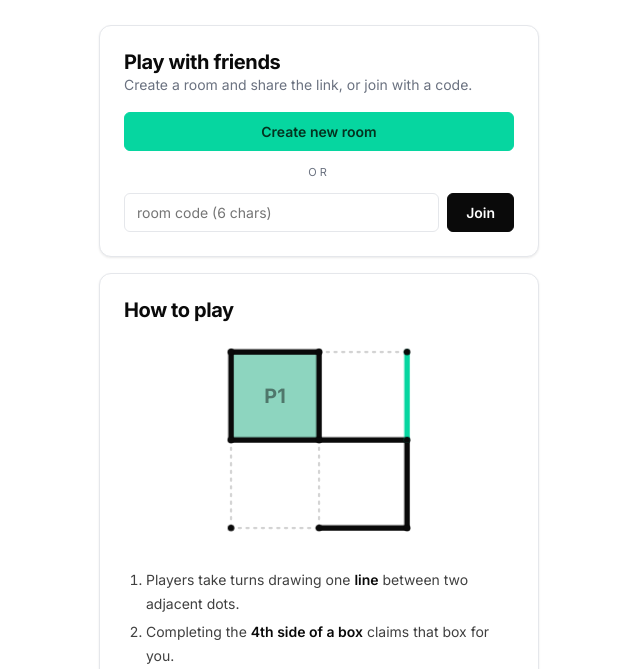
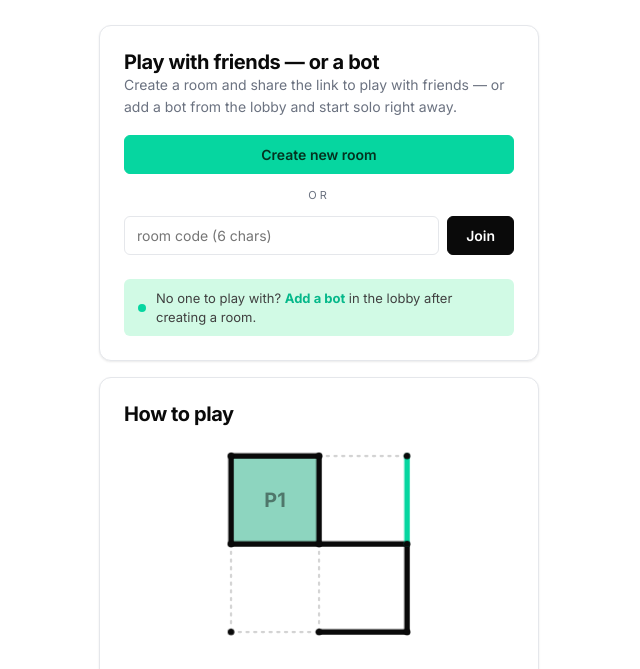
Before and after one commit to AmartyaCSB/DotsAndBoxes, a website with bundled scripts: page public/index.html in a window 1280 px wide. Shown: the part 75-744 px from the top of the page, without its empty margins (321-961 px from the left). Built offline with nearby package versions, Linux system fonts and the light colour scheme.

Commit message:
Landing: mention bot opponent option (heading, pill, how-to-play)

```diff
--- a/public/index.html
+++ b/public/index.html
@@ -61,8 +61,8 @@
   </div>
 
   <div class="panel narrow">
-    <h2>Play with friends</h2>
-    <p class="muted">Create a room and share the link, or join with a code.</p>
+    <h2>Play with friends — or a bot</h2>
+    <p class="muted">Create a room and share the link to play with friends — or add a bot from the lobby and start solo right away.</p>
     <div class="landing-actions" style="margin-top:16px;">
       <button id="create-btn" class="accent">Create new room</button>
       <div class="or">or</div>
@@ -71,6 +71,10 @@
         <button type="submit">Join</button>
       </form>
       <div id="join-error" class="error" hidden></div>
+      <div class="solo-hint">
+        <span class="dot-marker" aria-hidden="true"></span>
+        <span>No one to play with? <strong class="accent-text">Add a bot</strong> in the lobby after creating a room.</span>
+      </div>
     </div>
   </div>
 
@@ -128,6 +132,9 @@
       <li>A single line can close <strong>two boxes</strong> at once (the seam between two near-complete boxes).</li>
       <li>The game ends when every line is drawn. <strong>Most boxes wins</strong>; ties are fine.</li>
     </ol>
+    <p class="muted" style="margin-top:14px;">
+      Want to practice the rules first? Create a room and add a <strong class="accent-text">bot opponent</strong> — it plays a decent casual game.
+    </p>
   </div>
 
   <script type="module" src="/dist/landing.js"></script>
--- a/public/styles.css
+++ b/public/styles.css
@@ -218,6 +218,25 @@ label.field {
 .landing-actions form { display: flex; gap: 8px; }
 .landing-actions form input { flex: 1; text-transform: lowercase; }
 .error { color: var(--danger); font-size: 13px; margin-top: 6px; }
+.solo-hint {
+  margin-top: 12px;
+  padding: 10px 14px;
+  border-radius: var(--radius-sm);
+  background: var(--accent-soft);
+  color: var(--text-soft);
+  font-size: 13px;
+  line-height: 1.45;
+  display: flex;
+  align-items: center;
+  gap: 10px;
+}
+.solo-hint .dot-marker {
+  width: 8px;
+  height: 8px;
+  border-radius: 50%;
+  background: var(--accent);
+  flex-shrink: 0;
+}
 
 /* How-to-play animated demo */
 .htp-anim {
```
